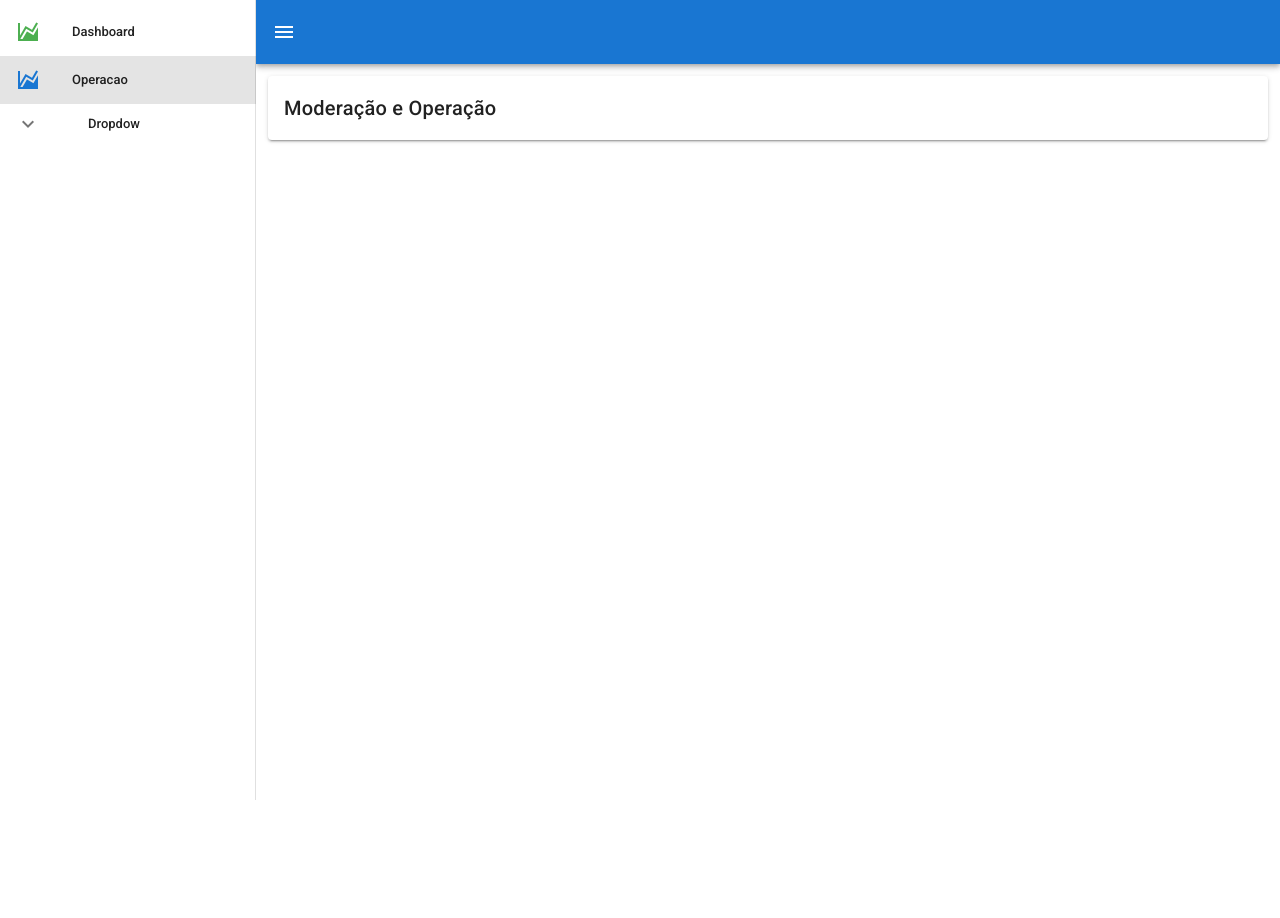
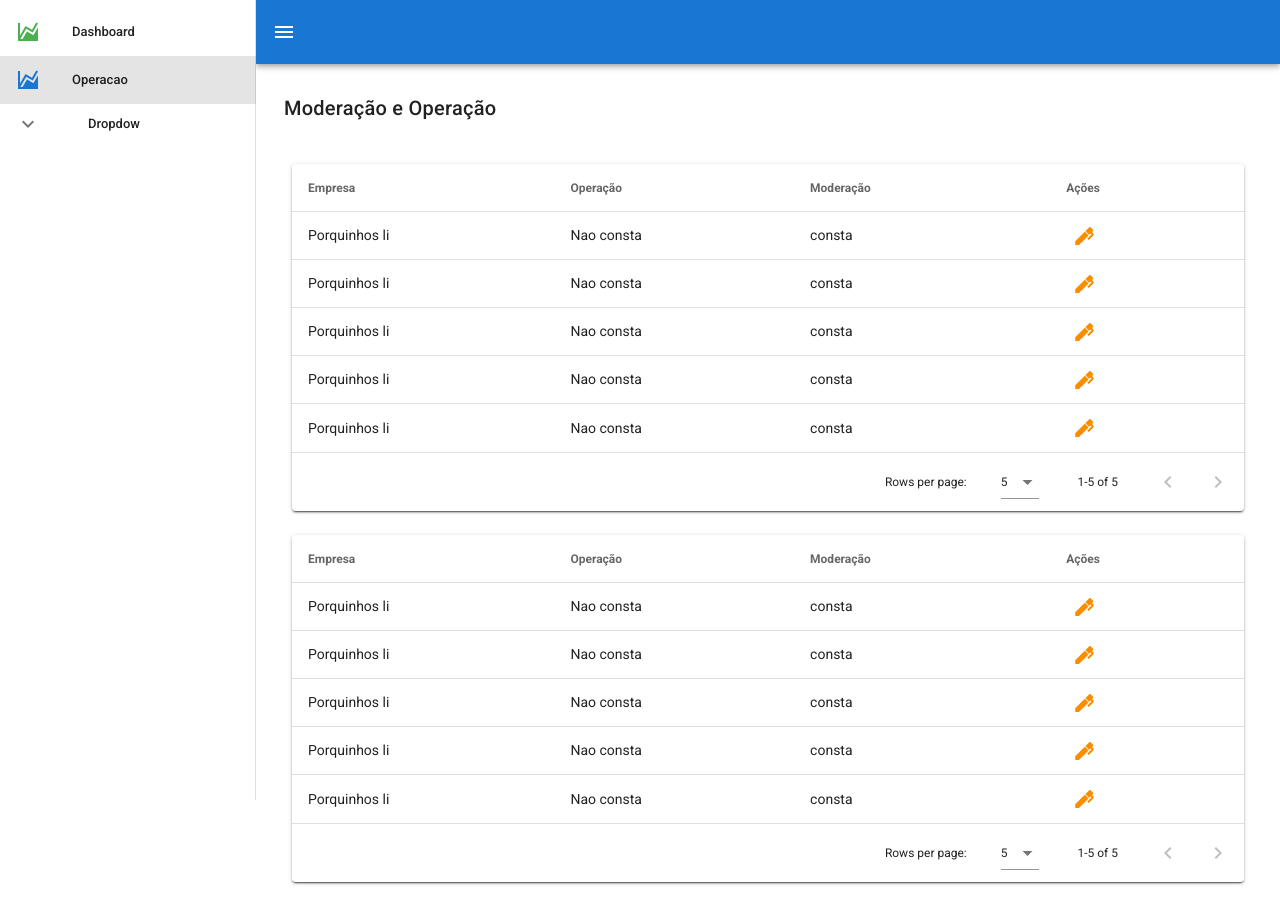
Before and after one commit to LucasMotadev/vue-dashboard, a Vue app: page /operacao-moderacao in a window 1280 px wide. Before the commit the page ends 800 px from the top, so only its background shows below. Built offline with nearby package versions, Linux system fonts and the light colour scheme; what vue-apexcharts would draw is missing.

Commit message:
chore: duplica table

```diff
--- /dev/null
+++ b/src/modules/dashboard/components/TableEmpresaModeracao.vue
@@ -0,0 +1,88 @@
+<template>
+  <v-container>
+    <v-card>
+      <v-data-table
+        :headers="headers"
+        :items="items"
+        hide-actions
+        items-per-page="5"
+        class="elevation-1"
+      >
+        <template v-slot:[`item.action`]="{ item }">
+          <v-tooltip top>
+            <template v-slot:activator="{ on, attrs }">
+              <v-btn
+                @click="edit(item)"
+                outline
+                icon
+                color="warning"
+                dark
+                v-bind="attrs"
+                v-on="on"
+              >
+                <v-icon>mdi-pen</v-icon>
+              </v-btn>
+            </template>
+            <span>Editar</span>
+          </v-tooltip>
+        </template>
+      </v-data-table>
+    </v-card>
+  </v-container>
+</template>
+
+<script>
+export default {
+  data() {
+    return {
+      items: [
+        {
+          empresa: "Porquinhos li",
+          operacao: "Nao consta",
+          moderacao: "consta"
+        },
+        {
+          empresa: "Porquinhos li",
+          operacao: "Nao consta",
+          moderacao: "consta"
+        },
+        {
+          empresa: "Porquinhos li",
+          operacao: "Nao consta",
+          moderacao: "consta"
+        },
+        {
+          empresa: "Porquinhos li",
+          operacao: "Nao consta",
+          moderacao: "consta"
+        },
+        {
+          empresa: "Porquinhos li",
+          operacao: "Nao consta",
+          moderacao: "consta"
+        }
+      ],
+      headers: [
+        {
+          text: "Empresa",
+          value: "empresa"
+        },
+        {
+          text: "Operação",
+          value: "operacao"
+        },
+        {
+          text: "Moderação",
+          value: "moderacao"
+        },
+        {
+          text: "Ações",
+          value: "action"
+        }
+      ]
+    };
+  }
+};
+</script>
+
+<style></style>
--- /dev/null
+++ b/src/modules/dashboard/components/TableFazendaModeracao.vue
@@ -0,0 +1,88 @@
+<template>
+  <v-container>
+    <v-card>
+      <v-data-table
+        :headers="headers"
+        :items="items"
+        hide-actions
+        items-per-page="5"
+        class="elevation-1"
+      >
+        <template v-slot:[`item.action`]="{ item }">
+          <v-tooltip top>
+            <template v-slot:activator="{ on, attrs }">
+              <v-btn
+                @click="edit(item)"
+                outline
+                icon
+                color="warning"
+                dark
+                v-bind="attrs"
+                v-on="on"
+              >
+                <v-icon>mdi-pen</v-icon>
+              </v-btn>
+            </template>
+            <span>Editar</span>
+          </v-tooltip>
+        </template>
+      </v-data-table>
+    </v-card>
+  </v-container>
+</template>
+
+<script>
+export default {
+  data() {
+    return {
+      items: [
+        {
+          empresa: "Porquinhos li",
+          operacao: "Nao consta",
+          moderacao: "consta"
+        },
+        {
+          empresa: "Porquinhos li",
+          operacao: "Nao consta",
+          moderacao: "consta"
+        },
+        {
+          empresa: "Porquinhos li",
+          operacao: "Nao consta",
+          moderacao: "consta"
+        },
+        {
+          empresa: "Porquinhos li",
+          operacao: "Nao consta",
+          moderacao: "consta"
+        },
+        {
+          empresa: "Porquinhos li",
+          operacao: "Nao consta",
+          moderacao: "consta"
+        }
+      ],
+      headers: [
+        {
+          text: "Empresa",
+          value: "empresa"
+        },
+        {
+          text: "Operação",
+          value: "operacao"
+        },
+        {
+          text: "Moderação",
+          value: "moderacao"
+        },
+        {
+          text: "Ações",
+          value: "action"
+        }
+      ]
+    };
+  }
+};
+</script>
+
+<style></style>
--- /dev/null
+++ b/src/modules/dashboard/section/SectionEmpresaModeracao.vue
@@ -0,0 +1,17 @@
+<template>
+  <v-container grid-list-xs>
+    <TableEmpresaModeracao />
+    <TableFazendaModeracao />
+  </v-container>
+</template>
+
+<script>
+export default {
+  components: {
+    TableEmpresaModeracao: () => import("../components/TableEmpresaModeracao"),
+    TableFazendaModeracao: () => import("../components/TableFazendaModeracao")
+  }
+};
+</script>
+
+<style></style>
--- a/src/modules/dashboard/views/OperacaoModeracao.vue
+++ b/src/modules/dashboard/views/OperacaoModeracao.vue
@@ -1,15 +1,19 @@
 <template>
   <v-container grid-list-xs>
-    <v-card>
-      <v-card-title primary-title>
-        Moderação e Operação
-      </v-card-title>
-    </v-card>
+    <v-card-title primary-title>
+      Moderação e Operação
+    </v-card-title>
+
+    <SectionEmpresaModeracao />
   </v-container>
 </template>
 
 <script>
-export default {};
+export default {
+  components: {
+    SectionEmpresaModeracao: () => import("../section/SectionEmpresaModeracao")
+  }
+};
 </script>
 
 <style></style>
```
